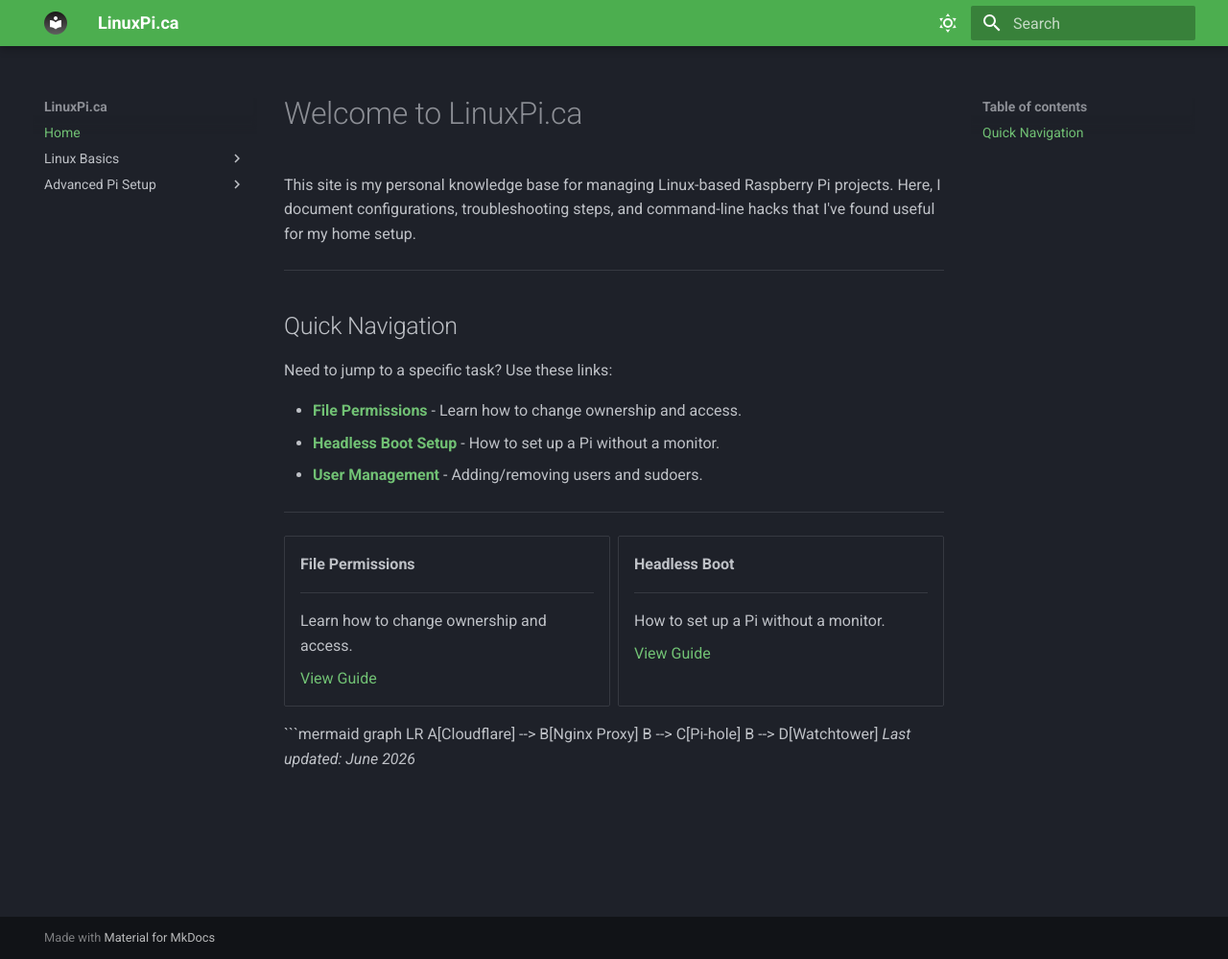
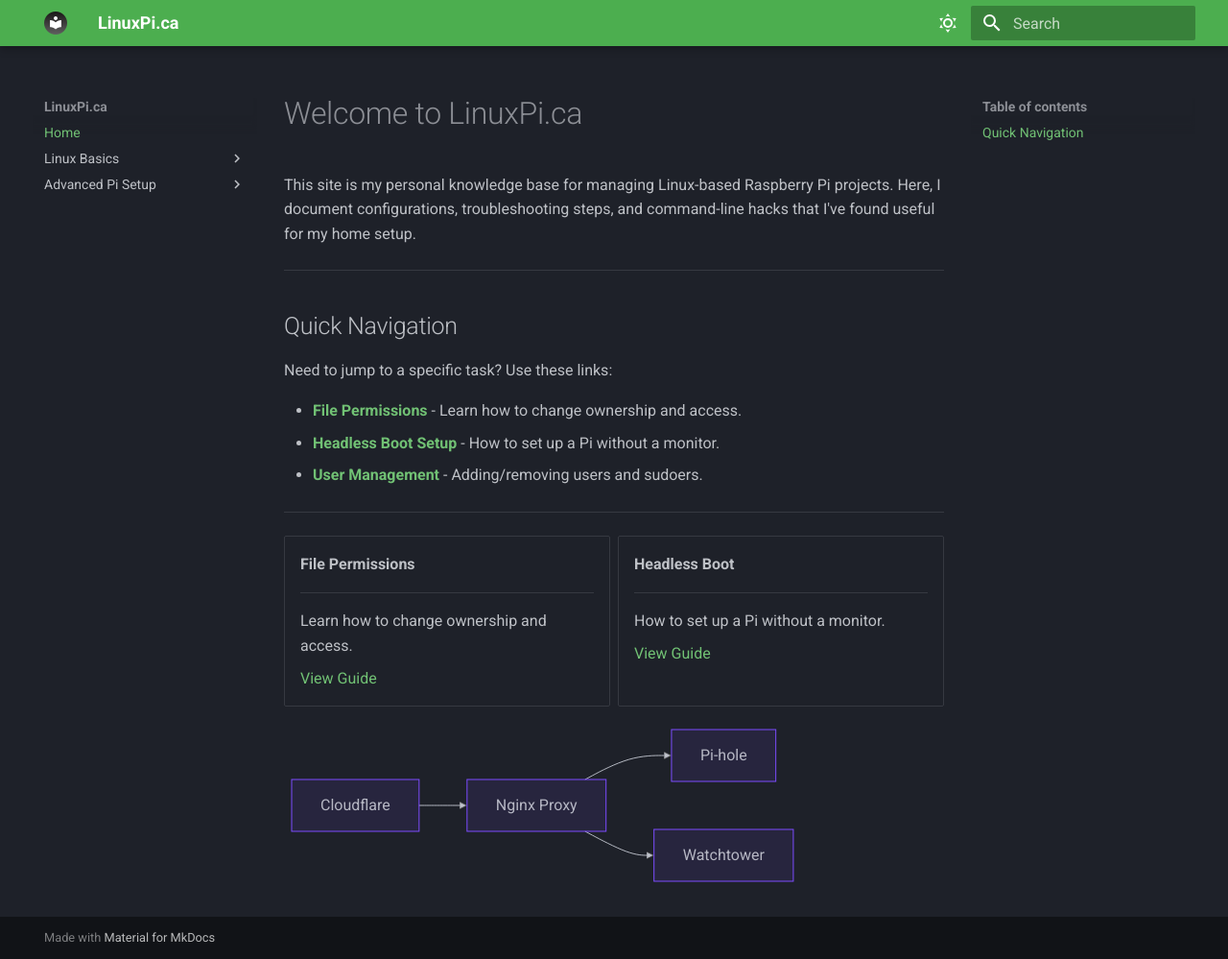
Before and after one commit to NolandTech/LinuxPi, an MkDocs documentation site: the page built from docs/index.md, in a window 1280 px wide and 999 px high. Shown: the whole window at 96% size. Built offline with MkDocs 1.6.1 and Material for MkDocs 9.7.7, drawn with Linux system fonts in a browser that asks for light colours.

Commit message:
vault backup: 2026-06-05 01:14:45

````diff
--- a/docs/index.md
+++ b/docs/index.md
@@ -40,4 +40,6 @@ graph LR
   A[Cloudflare] --> B[Nginx Proxy]
   B --> C[Pi-hole]
   B --> D[Watchtower]
-*Last updated: June 2026*
+
+
+```
````
